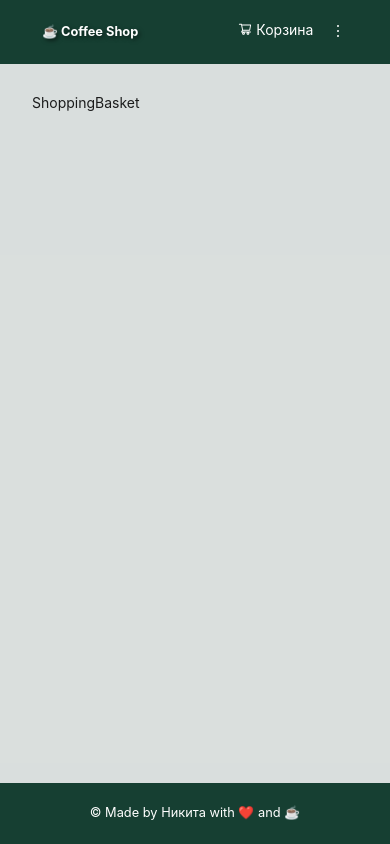
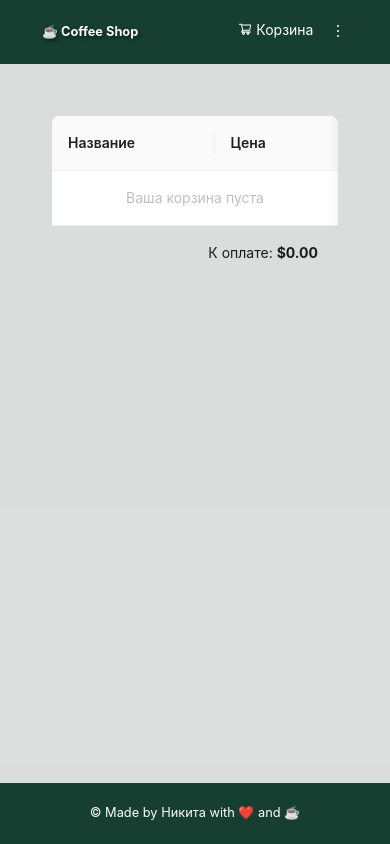
Before and after one commit to nick6850/coffee_store, a React (Vite) app: page /basket in a window 390 px wide. Built offline with nearby package versions, Linux system fonts and the light colour scheme; sample sign-in values are in the browser's storage.

Commit message:
Created responsive shopping basket page

```diff
--- a/src/pages/ShoppingBasket/ShoppingBasket.jsx
+++ b/src/pages/ShoppingBasket/ShoppingBasket.jsx
@@ -1,7 +1,81 @@
-import React from "react";
+import React, { useEffect } from "react";
+import { Table, Button, Space } from "antd";
+import { observer } from "mobx-react";
+import { Link } from "react-router-dom";
+import { useStores } from "../../contexts/storesContext";
+import styles from "./ShoppingBasket.module.scss";
 
-function ShoppingBasket() {
-  return <div>ShoppingBasket</div>;
-}
+const ShoppingBasket = observer(() => {
+  const { basketStore } = useStores();
+
+  useEffect(() => basketStore.loadBasket(), []);
+
+  const totalPrice = basketStore.calculateRoundedTotalPrice();
+
+  const columns = [
+    {
+      title: "Название",
+      key: "product",
+      render: (_, record) => (
+        <Space size="middle">
+          <span>{record.name}</span>
+        </Space>
+      ),
+    },
+    {
+      title: "Цена",
+      dataIndex: "price",
+      key: "price",
+      render: (text) => `$${text}`,
+    },
+    {
+      title: "Количество",
+      dataIndex: "quantity",
+      key: "quantity",
+    },
+    {
+      title: "Итого",
+      key: "total",
+      render: (_, record) => (
+        <Space>
+          <span>${record.price * record.quantity}</span>
+          <Button
+            onClick={() => basketStore.removeProduct(record.id)}
+            type="link"
+          >
+            Удалить
+          </Button>
+        </Space>
+      ),
+    },
+  ];
+
+  return (
+    <div className={styles.shoppingBasket}>
+      <Table
+        dataSource={basketStore.selectedProducts}
+        columns={columns}
+        rowKey="id"
+        pagination={false}
+        className={styles.basketTable}
+        locale={{ emptyText: "Ваша корзина пуста" }}
+        scroll={{
+          x: 650,
+          y: 300,
+        }}
+      />
+      <div className={styles.totalPrice}>
+        К оплате: <span style={{ fontWeight: "bold" }}>${totalPrice}</span>
+      </div>
+      <div className={styles.checkoutLink}>
+        {basketStore.selectedProducts.length > 0 && (
+          <Button type="primary">
+            <Link to="/checkout">Перейти на страницу оплаты</Link>
+          </Button>
+        )}
+      </div>
+    </div>
+  );
+});
 
 export default ShoppingBasket;
--- a/src/pages/ShoppingBasket/ShoppingBasket.module.scss
+++ b/src/pages/ShoppingBasket/ShoppingBasket.module.scss
@@ -0,0 +1,27 @@
+.shoppingBasket {
+  padding: 20px;
+
+  .checkoutLink {
+    text-align: center;
+    margin-top: 20px;
+  }
+
+  .totalPrice {
+    text-align: right;
+    padding: 20px;
+  }
+
+  .basketTable {
+    margin-bottom: 20px;
+    max-width: 1000px;
+    margin: auto;
+  }
+}
+
+@media only screen and (max-width: 600px) {
+  .basketTable {
+    .ant-table-container {
+      overflow-x: auto;
+    }
+  }
+}
```
